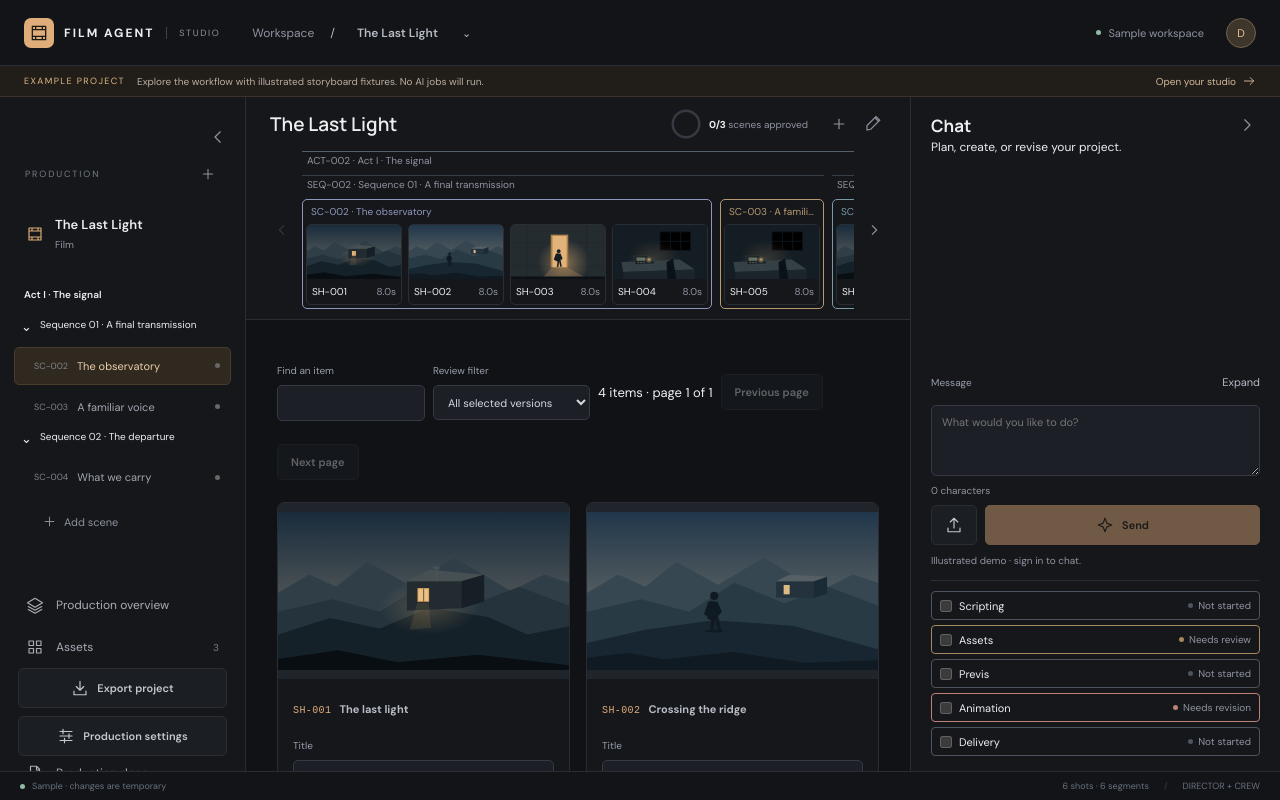
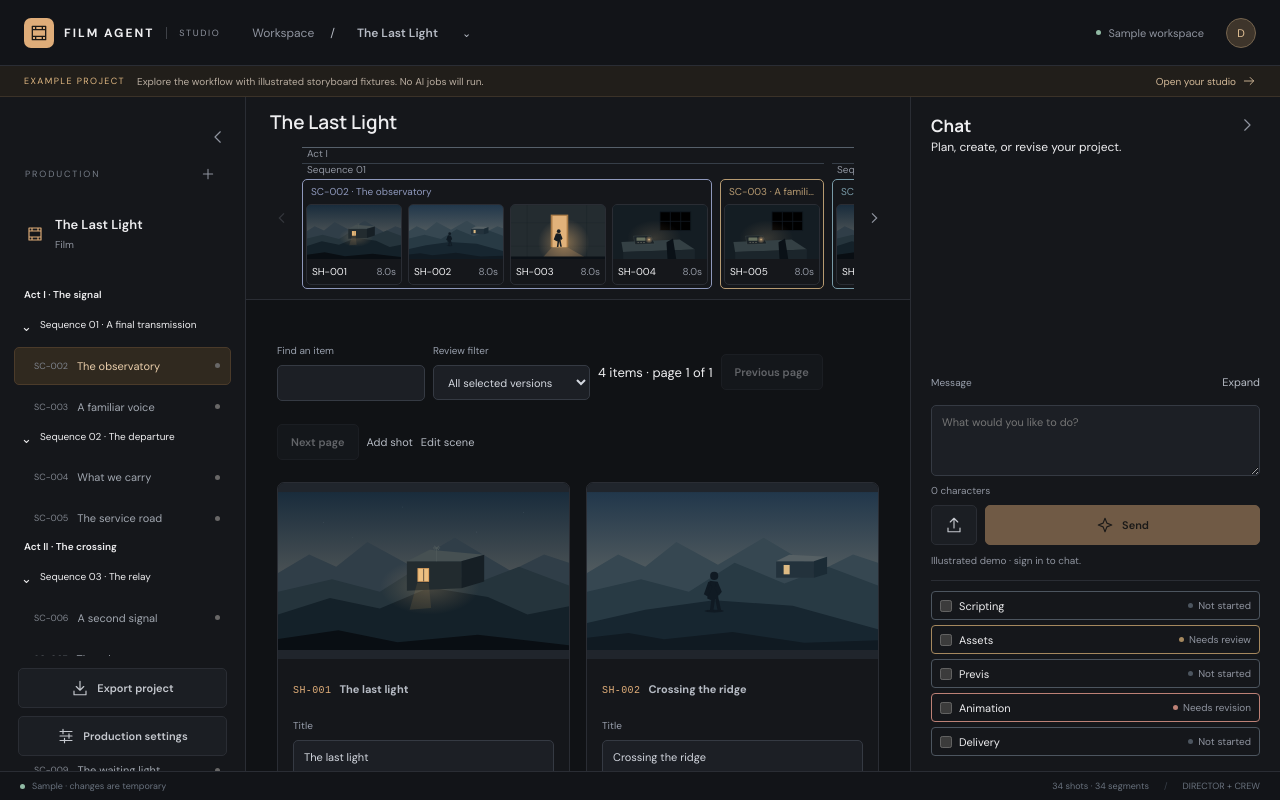
Before and after one commit to storyofcarl/cm-film-agent, a Next.js app in the folder apps/studio/: page /demo in a window 1280 px wide. Built offline with nearby package versions, Linux system fonts and the light colour scheme.

Commit message:
Compact strip ranges and expand the scrolling demo

```diff
--- a/apps/studio/components/ProductionViews.js
+++ b/apps/studio/components/ProductionViews.js
@@ -27,6 +27,7 @@ export function ReviewGrid({
   selectItem,
   project,
   editable = false,
+  actions,
 }) {
   const [search, setSearch] = useState("");
   const [status, setStatus] = useState("all");
@@ -94,6 +95,7 @@ export function ReviewGrid({
         >
           Next page
         </button>
+        {actions}
       </div>
       {editable && Object.keys(drafts).length > 0 && (
         <div className="button-row grid-save">
--- a/apps/studio/components/ProjectStrip.js
+++ b/apps/studio/components/ProjectStrip.js
@@ -1,5 +1,4 @@
 /* eslint-disable @next/next/no-img-element */
-import ProjectStatus from "./ProjectStatus";
 import { useEffect, useRef, useState } from "react";
 import { selectedVersion, sceneShots } from "../lib/domain";
 
@@ -54,12 +53,20 @@ export default function ProjectStrip({
   onNavigate,
   onShot,
   onAdd,
-  onEdit,
 }) {
   const track = useRef(null);
+  const placeholders = useRef(null);
+  const [emptySlots, setEmptySlots] = useState(1);
   const [edges, setEdges] = useState({ left: false, right: false });
-  const container = project.nodes.find((node) => node.id === containerId);
   const groups = shotRanges(project);
+  useEffect(() => {
+    const node = placeholders.current;
+    const update = () => setEmptySlots(Math.ceil(node.clientWidth / 102));
+    const observer = new ResizeObserver(update);
+    observer.observe(node);
+    update();
+    return () => observer.disconnect();
+  }, []);
   useEffect(() => {
     const node = track.current;
     const update = () =>
@@ -129,9 +136,6 @@ export default function ProjectStrip({
         ? "instant"
         : "smooth",
     });
-  const addType =
-    { scene: "shot", sequence: "scene", act: "sequence" }[container?.type] ||
-    "act";
   const label = (node, level) => (
     <div className={`strip-range-label ${level}`}>
       {node && (
@@ -142,7 +146,9 @@ export default function ProjectStrip({
           aria-pressed={containerId === node.id}
           onClick={() => onNavigate(node.id)}
         >
-          {node.code || node.id} · {node.title}
+          {level === "scene"
+            ? `${node.code || node.id} · ${node.title}`
+            : node.title.split(" · ")[0]}
         </button>
       )}
     </div>
@@ -155,47 +161,6 @@ export default function ProjectStrip({
     >
       <div className="project-strip-heading">
         <h1 className="strip-project-title">{project.title}</h1>
-        <div className="button-row strip-actions">
-          <ProjectStatus project={project} onNavigate={onNavigate} />
-          <button
-            className="icon-button"
-            aria-label={`Add ${addType}`}
-            title={`Add ${addType}`}
-            onClick={() => onAdd(addType)}
-          >
-            <svg
-              width="18"
-              height="18"
-              viewBox="0 0 24 24"
-              fill="none"
-              stroke="currentColor"
-              strokeWidth="1.55"
-              aria-hidden="true"
-            >
-              <path d="M12 5v14M5 12h14" />
-            </svg>
-          </button>
-          {container && (
-            <button
-              className="icon-button"
-              aria-label={`Edit ${container.type}`}
-              title={`Edit ${container.type}`}
-              onClick={() => onEdit(container)}
-            >
-              <svg
-                width="18"
-                height="18"
-                viewBox="0 0 24 24"
-                fill="none"
-                stroke="currentColor"
-                strokeWidth="1.55"
-                aria-hidden="true"
-              >
-                <path d="m15 4 5 5M4 20l5-1L21 7l-5-5L4 14z" />
-              </svg>
-            </button>
-          )}
-        </div>
       </div>
       <div className="shot-strip-navigation">
         <button
@@ -295,7 +260,25 @@ export default function ProjectStrip({
               </div>
             </div>
           ))}
-          {!groups.length && <p className="strip-empty">No shots yet.</p>}
+          <div className="strip-placeholders" ref={placeholders}>
+            {Array.from({ length: emptySlots }, (_, index) => (
+              <button
+                key={index}
+                type="button"
+                className="strip-empty-shot"
+                aria-label="Add a shot in an empty slot"
+                onClick={() => onAdd("shot")}
+              >
+                <span className="empty-shot-image" aria-hidden="true">
+                  +
+                </span>
+                <span className="empty-shot-caption" aria-hidden="true">
+                  <i />
+                  <i />
+                </span>
+              </button>
+            ))}
+          </div>
         </div>
         <button
           type="button"
--- a/apps/studio/components/Studio.js
+++ b/apps/studio/components/Studio.js
@@ -909,16 +909,27 @@ export default function Studio({
               onNavigate={navigate}
               onAdd={(type) => {
                 if (type === "shot") {
-                  setSceneId(containerId);
+                  const target =
+                    project.nodes.find(
+                      (node) =>
+                        node.id === containerId && node.type === "scene",
+                    ) ||
+                    project.nodes.find(
+                      (node) => node.id === sceneId && node.type === "scene",
+                    ) ||
+                    project.nodes
+                      .filter((node) => node.type === "scene")
+                      .at(-1);
+                  if (!target) {
+                    setModal("scene");
+                    return;
+                  }
+                  setSceneId(target.id);
                   setModal("shot");
                 } else {
                   setNewContainerType(type);
                   setModal("container");
                 }
-              }}
-              onEdit={() => {
-                inspectContainer(containerId);
-                setTab("Properties");
               }}
               onShot={(shot) => {
                 selectItem(shot);
@@ -1122,6 +1133,46 @@ export default function Studio({
                     <ReviewGrid
                       key={`rollup:${rollupId}`}
                       editable
+                      actions={
+                        <>
+                          <button
+                            className="text-button"
+                            onClick={() => {
+                              const type =
+                                {
+                                  scene: "shot",
+                                  sequence: "scene",
+                                  act: "sequence",
+                                }[inspectedNode?.type] || "act";
+                              if (type === "shot") {
+                                setSceneId(rollupId);
+                                setModal("shot");
+                              } else {
+                                setNewContainerType(type);
+                                setModal("container");
+                              }
+                            }}
+                          >
+                            Add{" "}
+                            {{
+                              scene: "shot",
+                              sequence: "scene",
+                              act: "sequence",
+                            }[inspectedNode?.type] || "act"}
+                          </button>
+                          {inspectedNode && (
+                            <button
+                              className="text-button"
+                              onClick={() => {
+                                inspectContainer(rollupId);
+                                setTab("Properties");
+                              }}
+                            >
+                              Edit {inspectedNode.type}
+                            </button>
+                          )}
+                        </>
+                      }
                       items={rollupContents}
                       {...{ project, busy, command }}
                       selectItem={(entry) => {
--- a/apps/studio/pages/demo.js
+++ b/apps/studio/pages/demo.js
@@ -4,5 +4,5 @@ export default function Demo({ project }) {
   return <Studio initialProject={project} demo />;
 }
 export function getServerSideProps() {
-  return { props: { project: sampleProject() } };
+  return { props: { project: sampleProject({ extended: true }) } };
 }
--- a/apps/studio/styles/studio.css
+++ b/apps/studio/styles/studio.css
@@ -378,11 +378,59 @@
 }
 .strip-range-label.act,
 .strip-range-label.sequence {
+  height: 14px;
   border-top: 1px solid #56606b;
-  margin-bottom: 3px;
+  margin-bottom: 2px;
 }
 .strip-range-label.sequence {
   border-color: #363e48;
+}
+.strip-range-label.act button,
+.strip-range-label.sequence button {
+  line-height: 12px;
+  font-size: 10px;
+}
+.strip-placeholders {
+  flex: 1 1 0;
+  min-width: 0;
+  min-height: 141px;
+  display: flex;
+  align-items: flex-end;
+  gap: 6px;
+  overflow: hidden;
+  padding-bottom: 4px;
+}
+.strip-empty-shot {
+  flex: 0 0 96px;
+  width: 96px;
+  padding: 0;
+  border: 1px dashed #39414a;
+  border-radius: 4px;
+  background: #161b20;
+  color: var(--muted);
+}
+.empty-shot-image {
+  display: grid;
+  place-items: center;
+  height: 54px;
+  font-size: 18px;
+  opacity: 0.35;
+}
+.strip-empty-shot:hover .empty-shot-image,
+.strip-empty-shot:focus-visible .empty-shot-image {
+  opacity: 1;
+}
+.empty-shot-caption {
+  display: flex;
+  justify-content: space-between;
+  height: 25px;
+  padding: 10px 6px;
+  border-top: 1px solid var(--line);
+}
+.empty-shot-caption i {
+  width: 18px;
+  height: 2px;
+  background: #343b43;
 }
 .strip-range-label button {
   position: sticky;
```
Also changed, not shown: apps/studio/lib/sample.js, 5 other files (tests, documents, lock files or other folders).
